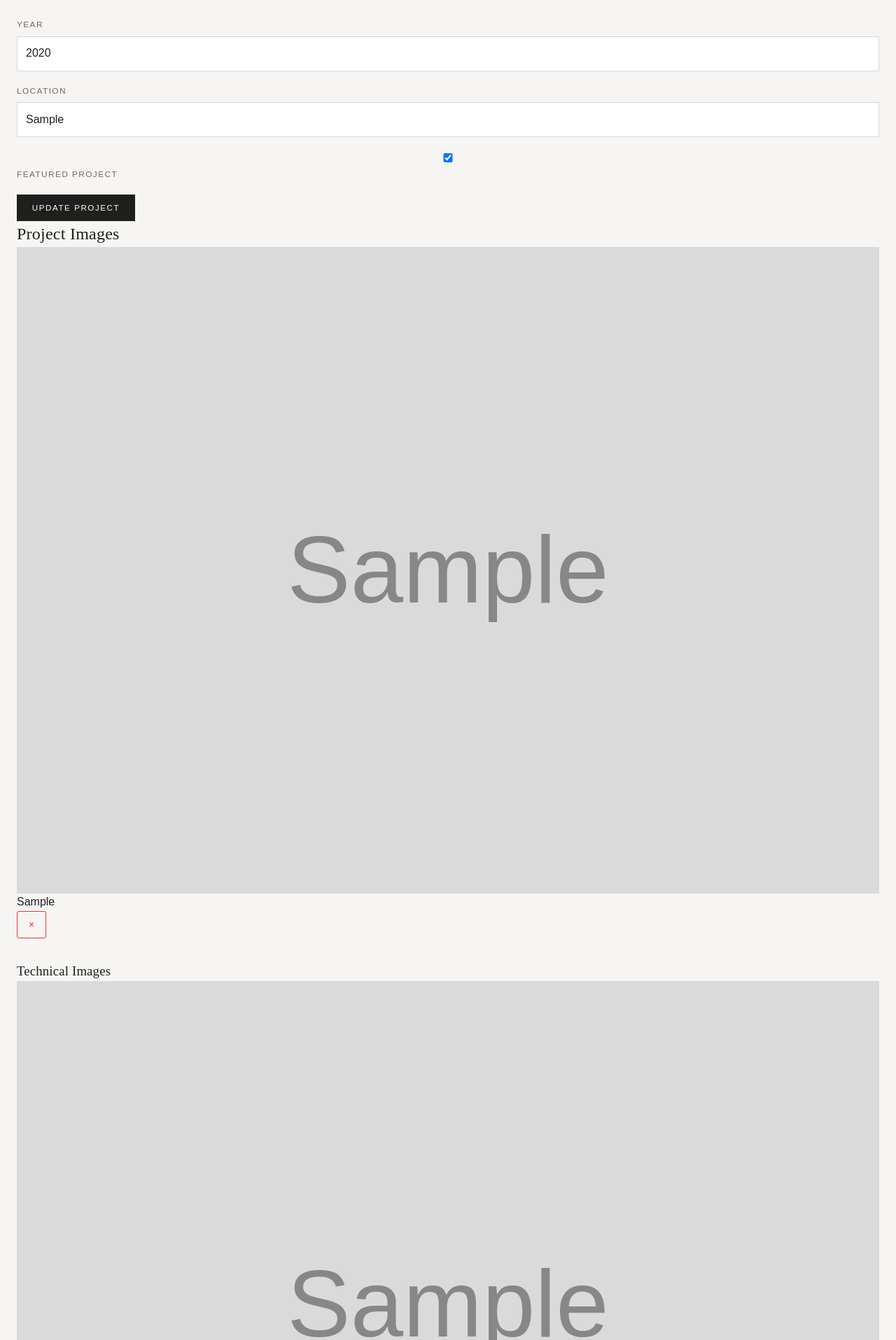
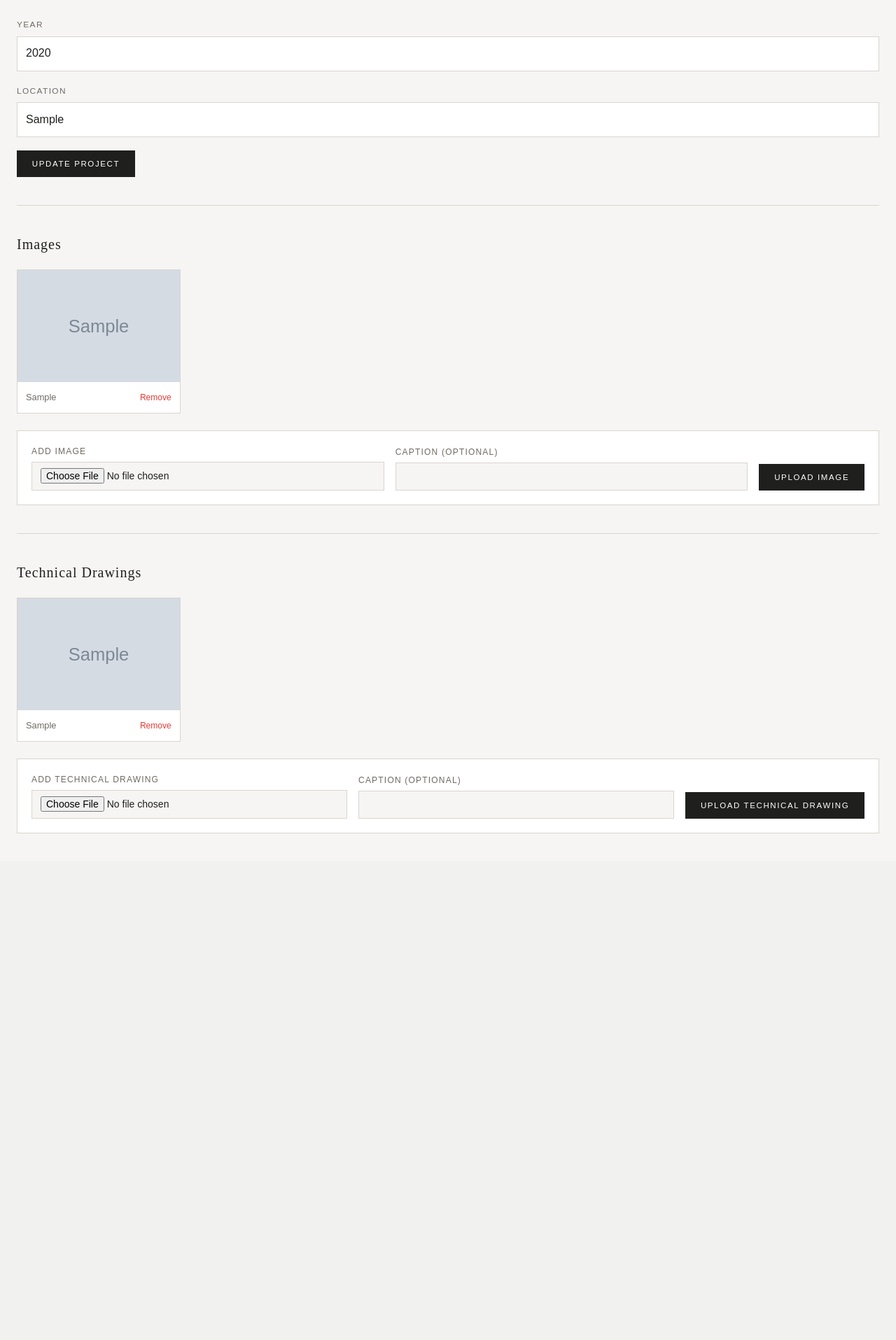
Before and after one commit to gustavopelayo/architect-portfolio, a FastAPI app: page /admin/projects/1/edit in a window 1280 px wide. Shown: the part 527-2442 px from the top of the page at 70% size. After the commit the page ends 1718 px from the top, so only its background shows below. Run offline with FastAPI, Linux system fonts and the light colour scheme; tables that the repository leaves empty hold one stand-in row (values such as "Sample post"); grey boxes marked "Sample" are stand-in pictures.

Commit message:
refactor: split image uploads, add featured toggle, seed data
- Split single upload route into dedicated /upload-image and /upload-technical
- Add inline featured toggle button on admin dashboard
- Remove featured checkbox from project create/edit form
- Separate Images and Technical Drawings sections in admin project form
- Add Featured filter button on public portfolio page
- Add seed/seed_data.py with Japan 2025 sample project
- Update init_db.py with image model imports
- Update .gitignore with .venv/ and .agents/

```diff
--- a/app/main.py
+++ b/app/main.py
@@ -123,7 +123,6 @@ async def create_project(
     description: str = Form(None),
     year: int = Form(None),
     location: str = Form(None),
-    is_featured: bool = Form(False),
     db: Session = Depends(get_db)
 ):
     from app.schemas.portfolio import PortfolioCreate
@@ -132,7 +131,6 @@ async def create_project(
         description=description,
         year=year,
         location=location,
-        is_featured=is_featured
     )
     crud_portfolio.create_portfolio(db=db, portfolio=portfolio_data)
     return RedirectResponse(url="/admin/dashboard", status_code=302)
@@ -156,7 +154,6 @@ async def edit_project(
     description: str = Form(None),
     year: int = Form(None),
     location: str = Form(None),
-    is_featured: bool = Form(False),
     db: Session = Depends(get_db)
 ):
     from app.schemas.portfolio import PortfolioUpdate
@@ -165,7 +162,6 @@ async def edit_project(
         description=description,
         year=year,
         location=location,
-        is_featured=is_featured
     )
     crud_portfolio.update_portfolio(db=db, portfolio_id=portfolio_id, portfolio=portfolio_data)
     return RedirectResponse(url="/admin/dashboard", status_code=302)
@@ -175,24 +171,28 @@ async def delete_project(portfolio_id: int, db: Session = Depends(get_db)):
     crud_portfolio.delete_portfolio(db=db, portfolio_id=portfolio_id)
     return RedirectResponse(url="/admin/dashboard", status_code=302)
 
-@app.post("/admin/projects/{portfolio_id}/upload")
-async def upload_image(
+@app.post("/admin/projects/{portfolio_id}/toggle-featured")
+async def toggle_featured(portfolio_id: int, db: Session = Depends(get_db)):
+    portfolio = crud_portfolio.get_portfolio(db, portfolio_id=portfolio_id)
+    if portfolio:
+        from app.schemas.portfolio import PortfolioUpdate
+        crud_portfolio.update_portfolio(db, portfolio_id, PortfolioUpdate(is_featured=not portfolio.is_featured))
+    return RedirectResponse(url="/admin/dashboard", status_code=302)
+
+@app.post("/admin/projects/{portfolio_id}/upload-image")
+async def upload_portfolio_image(
     portfolio_id: int,
     file: UploadFile = File(...),
     caption: str = Form(None),
-    is_technical: bool = Form(False),
     db: Session = Depends(get_db)
 ):
-    # Verify portfolio exists
     portfolio = crud_portfolio.get_portfolio(db, portfolio_id=portfolio_id)
     if not portfolio:
         return RedirectResponse(url="/admin/dashboard", status_code=302)
 
-    # Create upload directory
     upload_dir = Path("app/static/uploads") / str(portfolio_id)
     upload_dir.mkdir(parents=True, exist_ok=True)
 
-    # Save file
     file_extension = Path(file.filename).suffix or ".jpg"
     filename = f"{portfolio_id}_{int(datetime.now().timestamp())}{file_extension}"
     file_path = upload_dir / filename
@@ -200,21 +200,42 @@ async def upload_image(
     with open(file_path, "wb") as buffer:
         shutil.copyfileobj(file.file, buffer)
 
-    # Create image record
     from app.crud import image as crud_image
     from app.schemas.image import ImageCreate
 
     image_url = f"/static/uploads/{portfolio_id}/{filename}"
-    image_data = ImageCreate(
-        image_url=image_url,
-        caption=caption,
-        is_technical=is_technical
-    )
+    image_data = ImageCreate(image_url=image_url, caption=caption)
+    crud_image.create_portfolio_image(db=db, portfolio_id=portfolio_id, image=image_data)
 
-    if is_technical:
-        crud_image.create_technical_image(db=db, portfolio_id=portfolio_id, image=image_data)
-    else:
-        crud_image.create_portfolio_image(db=db, portfolio_id=portfolio_id, image=image_data)
+    return RedirectResponse(url=f"/admin/projects/{portfolio_id}/edit", status_code=302)
+
+@app.post("/admin/projects/{portfolio_id}/upload-technical")
+async def upload_technical_drawing(
+    portfolio_id: int,
+    file: UploadFile = File(...),
+    caption: str = Form(None),
+    db: Session = Depends(get_db)
+):
+    portfolio = crud_portfolio.get_portfolio(db, portfolio_id=portfolio_id)
+    if not portfolio:
+        return RedirectResponse(url="/admin/dashboard", status_code=302)
+
+    upload_dir = Path("app/static/uploads") / str(portfolio_id)
+    upload_dir.mkdir(parents=True, exist_ok=True)
+
+    file_extension = Path(file.filename).suffix or ".jpg"
+    filename = f"{portfolio_id}_tech_{int(datetime.now().timestamp())}{file_extension}"
+    file_path = upload_dir / filename
+
+    with open(file_path, "wb") as buffer:
+        shutil.copyfileobj(file.file, buffer)
+
+    from app.crud import image as crud_image
+    from app.schemas.image import ImageCreate
+
+    image_url = f"/static/uploads/{portfolio_id}/{filename}"
+    image_data = ImageCreate(image_url=image_url, caption=caption)
+    crud_image.create_technical_image(db=db, portfolio_id=portfolio_id, image=image_data)
 
     return RedirectResponse(url=f"/admin/projects/{portfolio_id}/edit", status_code=302)
 
--- a/app/static/css/admin.css
+++ b/app/static/css/admin.css
@@ -173,6 +173,164 @@
     color: white;
 }
 
+/* Featured toggle */
+.btn-featured {
+    display: inline-flex;
+    align-items: center;
+    gap: 0.5rem;
+    padding: 0.4rem 0.8rem;
+    font-size: 0.75rem;
+    border-radius: 2px;
+    cursor: pointer;
+    transition: all 150ms ease;
+    border: none;
+    font-family: inherit;
+    letter-spacing: 0.05em;
+}
+
+.btn-featured.on {
+    background: var(--text);
+    color: #fff;
+}
+
+.btn-featured.off {
+    background: transparent;
+    color: var(--muted);
+    border: 1px solid var(--line);
+}
+
+.btn-featured.off:hover {
+    border-color: var(--accent);
+    color: var(--text);
+}
+
+/* Media Sections */
+.section-divider {
+    border: none;
+    border-top: 1px solid var(--line);
+    margin: 2.5rem 0;
+}
+
+.media-section {
+    margin-bottom: 2.5rem;
+}
+
+.media-section h2 {
+    font-family: "Playfair Display", serif;
+    font-size: 1.25rem;
+    font-weight: 400;
+    margin-bottom: 1.25rem;
+    letter-spacing: 0.05em;
+}
+
+.current-media {
+    display: grid;
+    grid-template-columns: repeat(auto-fill, minmax(200px, 1fr));
+    gap: 1rem;
+    margin-bottom: 1.5rem;
+}
+
+.media-card {
+    background: var(--surface);
+    border: 1px solid var(--line);
+    overflow: hidden;
+}
+
+.media-card img {
+    width: 100%;
+    height: 160px;
+    object-fit: cover;
+    display: block;
+}
+
+.media-card-body {
+    padding: 0.75rem;
+    display: flex;
+    align-items: center;
+    justify-content: space-between;
+    gap: 0.5rem;
+}
+
+.media-card-body .caption {
+    font-size: 0.8rem;
+    color: var(--muted);
+    overflow: hidden;
+    text-overflow: ellipsis;
+    white-space: nowrap;
+    flex: 1;
+}
+
+.btn-delete-sm {
+    font-size: 0.75rem;
+    color: #e53935;
+    text-decoration: none;
+    white-space: nowrap;
+    transition: opacity 150ms ease;
+}
+
+.btn-delete-sm:hover {
+    opacity: 0.7;
+}
+
+.empty-state {
+    font-size: 0.875rem;
+    color: var(--muted);
+    margin-bottom: 1.5rem;
+}
+
+.upload-form {
+    display: flex;
+    flex-wrap: wrap;
+    align-items: flex-end;
+    gap: 1rem;
+    padding: 1.25rem;
+    background: var(--surface);
+    border: 1px solid var(--line);
+}
+
+.upload-form .form-group {
+    flex: 1;
+    min-width: 180px;
+    margin-bottom: 0;
+}
+
+.upload-form .form-group label {
+    display: block;
+    font-size: 0.75rem;
+    text-transform: uppercase;
+    letter-spacing: 0.1em;
+    color: var(--muted);
+    margin-bottom: 0.35rem;
+}
+
+.upload-form .form-group input[type="text"],
+.upload-form .form-group input[type="file"] {
+    width: 100%;
+    padding: 0.5rem 0.75rem;
+    border: 1px solid var(--line);
+    background: var(--bg);
+    font-size: 0.875rem;
+}
+
+.btn-upload {
+    display: inline-flex;
+    align-items: center;
+    gap: 0.5rem;
+    padding: 0.5rem 1.25rem;
+    background: var(--accent);
+    color: var(--text);
+    border: none;
+    font-size: 0.8rem;
+    text-transform: uppercase;
+    letter-spacing: 0.08em;
+    cursor: pointer;
+    transition: background 200ms ease;
+}
+
+.btn-upload:hover {
+    background: #a69d8f;
+}
+
 /* Responsive */
 @media (max-width: 760px) {
     .dashboard-header {
--- a/app/templates/admin/project_form.html
+++ b/app/templates/admin/project_form.html
@@ -27,57 +27,75 @@
             <input type="text" id="location" name="location" value="{% if project %}{{ project.location }}{% endif %}">
         </div>
 
-        <div class="form-group checkbox-group">
-            <input type="checkbox" id="is_featured" name="is_featured" {% if project and project.is_featured %}checked{% endif %}>
-            <label for="is_featured">Featured Project</label>
-        </div>
-
         <button type="submit">{% if project %}Update{% else %}Create{% endif %} Project</button>
     </form>
 
     {% if project %}
-    <section class="image-upload-section">
-        <h2>Project Images</h2>
+    <hr class="section-divider">
 
-        {% if project.images or project.technical_images %}
-        <div class="current-images">
+    <section class="media-section">
+        <h2>Images</h2>
+
+        {% if project.images %}
+        <div class="current-media">
             {% for image in project.images %}
-            <div class="image-item">
+            <div class="media-card">
                 <img src="{{ image.image_url }}" alt="{{ project.name }}">
-                <div class="caption">{{ image.caption or 'No caption' }}</div>
-                <a href="/admin/images/{{ image.id }}/delete" class="btn-delete" onclick="return confirm('Delete this image?')">×</a>
+                <div class="media-card-body">
+                    <span class="caption">{{ image.caption or 'No caption' }}</span>
+                    <a href="/admin/images/{{ image.id }}/delete" class="btn-delete-sm" onclick="return confirm('Delete this image?')">Remove</a>
+                </div>
             </div>
             {% endfor %}
         </div>
+        {% else %}
+        <p class="empty-state">No images yet.</p>
+        {% endif %}
+
+        <form action="/admin/projects/{{ project.id }}/upload-image" method="POST" enctype="multipart/form-data" class="upload-form">
+            <div class="form-group">
+                <label for="image_file">Add Image</label>
+                <input type="file" id="image_file" name="file" required>
+            </div>
+            <div class="form-group">
+                <label for="image_caption">Caption (optional)</label>
+                <input type="text" id="image_caption" name="caption">
+            </div>
+            <button type="submit" class="btn-upload">Upload Image</button>
+        </form>
+    </section>
+
+    <hr class="section-divider">
+
+    <section class="media-section">
+        <h2>Technical Drawings</h2>
 
         {% if project.technical_images %}
-        <h3 style="margin-top: 2rem;">Technical Images</h3>
-        <div class="current-images">
+        <div class="current-media">
             {% for image in project.technical_images %}
-            <div class="image-item">
+            <div class="media-card">
                 <img src="{{ image.image_url }}" alt="{{ project.name }} - Technical">
-                <div class="caption">{{ image.caption or 'No caption' }}</div>
-                <a href="/admin/images/{{ image.id }}/delete" class="btn-delete" onclick="return confirm('Delete this image?')">×</a>
+                <div class="media-card-body">
+                    <span class="caption">{{ image.caption or 'No caption' }}</span>
+                    <a href="/admin/images/{{ image.id }}/delete" class="btn-delete-sm" onclick="return confirm('Delete this technical drawing?')">Remove</a>
+                </div>
             </div>
             {% endfor %}
         </div>
-        {% endif %}
+        {% else %}
+        <p class="empty-state">No technical drawings yet.</p>
         {% endif %}
 
-        <form action="/admin/projects/{{ project.id }}/upload" method="POST" enctype="multipart/form-data" class="upload-form">
+        <form action="/admin/projects/{{ project.id }}/upload-technical" method="POST" enctype="multipart/form-data" class="upload-form">
             <div class="form-group">
-                <label for="file">Upload Image</label>
-                <input type="file" id="file" name="file" required>
+                <label for="tech_file">Add Technical Drawing</label>
+                <input type="file" id="tech_file" name="file" required>
             </div>
             <div class="form-group">
-                <label for="caption">Caption (optional)</label>
-                <input type="text" id="caption" name="caption">
+                <label for="tech_caption">Caption (optional)</label>
+                <input type="text" id="tech_caption" name="caption">
             </div>
-            <div class="form-group checkbox-group">
-                <input type="checkbox" id="is_technical" name="is_technical">
-                <label for="is_technical">Technical Drawing</label>
-            </div>
-            <button type="submit">Upload Image</button>
+            <button type="submit" class="btn-upload">Upload Technical Drawing</button>
         </form>
     </section>
     {% endif %}
```
Also changed, not shown: app/static/css/style.css (+46 -0 lines), app/templates/admin/dashboard.html (+7 -1 lines), app/templates/portfolio.html (+31 -6 lines), init_db.py (+2 -15 lines), seed/seed_data.py (added, +78 -0 lines), seed/images/09210756-c724-450f-a139-cd5823c875bb.jpg (added), seed/images/390a780f-125e-4044-bbf3-a74ed2068f75.jpg (added), seed/images/63ae46f7-3ed7-4f53-9ae8-d79c252d729f.jpg (added), seed/images/ccf47c27-a732-47a3-b5ec-d891a4a0b2f4.jpg (added), seed/images/ed09037f-dfc5-4857-bad9-14fc39d51d22.jpg (added), 2 other files.
